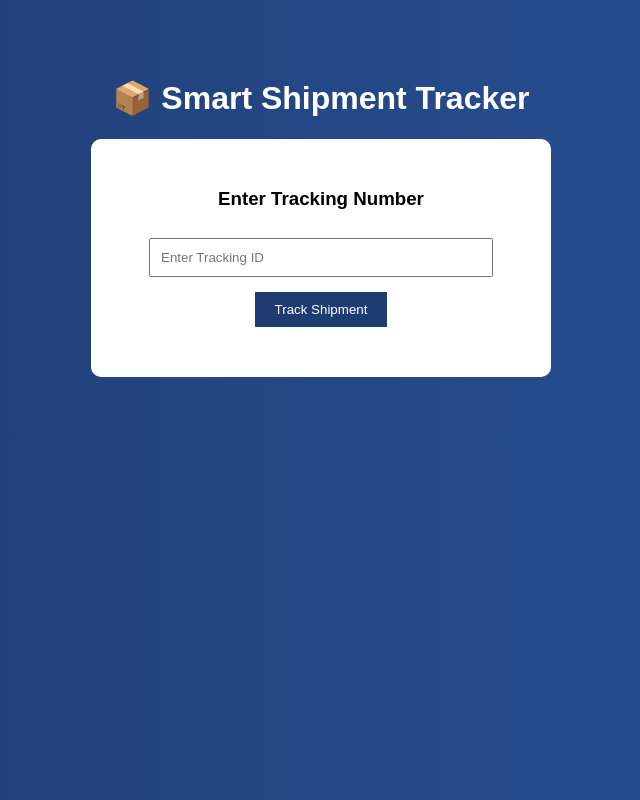
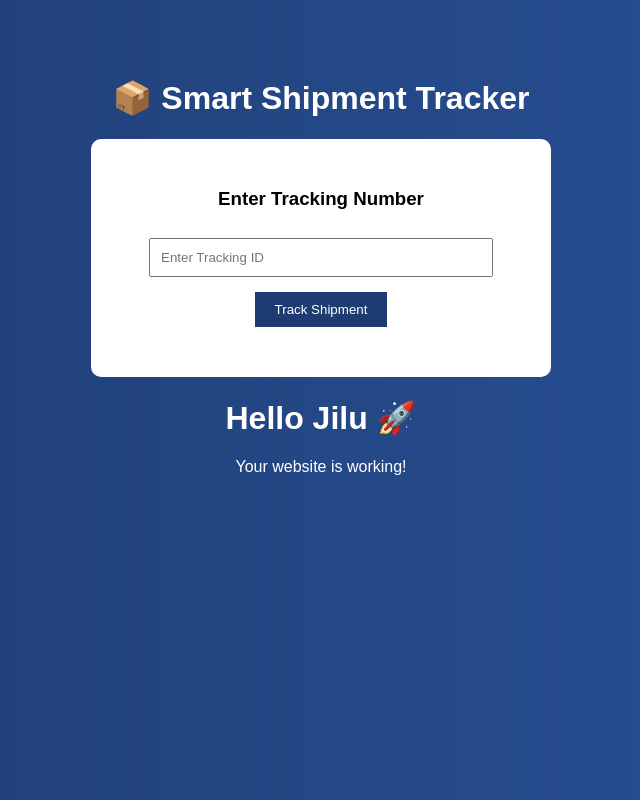
Before and after one commit to jyeshthpathak-creator/shipment-tracker, a plain HTML site: page index.html in a window 1280 px wide. Shown: the whole page, without its empty margins (319-959 px from the left). Drawn offline with Linux system fonts and the light colour scheme.

Commit message:
Update index.html

```diff
--- a/index.html
+++ b/index.html
@@ -72,3 +72,13 @@ function checkStatus() {
 
 </body>
 </html>
+<!DOCTYPE html>
+<html>
+<head>
+    <title>Test Website</title>
+</head>
+<body>
+    <h1>Hello Jilu 🚀</h1>
+    <p>Your website is working!</p>
+</body>
+</html>
```
